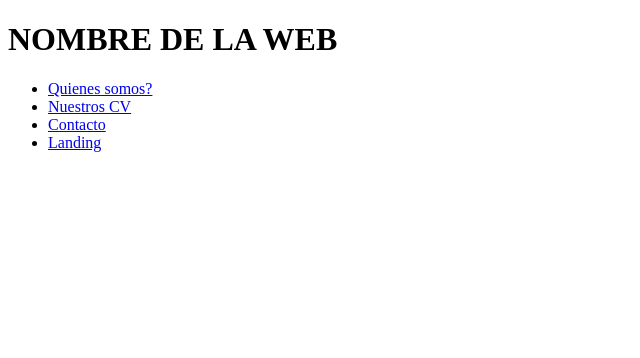
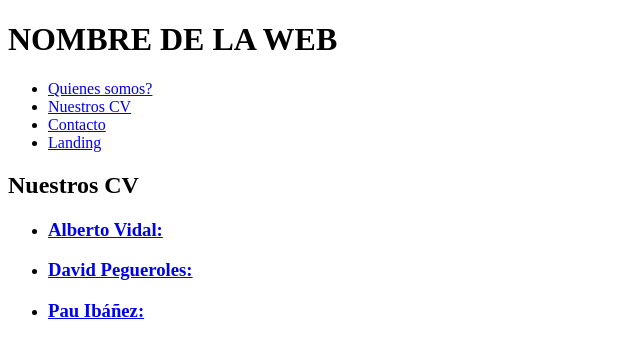
Before and after one commit to pauIbanez/HTML-Challenge01-DPA, a plain HTML site: page cv.html in a window 1280 px wide. Shown: the whole page, without its empty margins (0-640 px from the left). Drawn offline with Linux system fonts and the light colour scheme.

Commit message:
added links to each cv in cv.html

```diff
--- a/cv.html
+++ b/cv.html
@@ -17,5 +17,23 @@
         </ul>
       </nav>
     </header>
+    <main>
+      <h2>Nuestros CV</h2>
+      <ul>
+        <li>
+          <a href="https://alberto-vidal-cv.netlify.app/"
+            ><h3>Alberto Vidal:</h3>
+          </a>
+        </li>
+        <li>
+          <a href="https://w1ex3cv-david-pegueroles.netlify.app/"
+            ><h3>David Pegueroles:</h3>
+          </a>
+        </li>
+        <li>
+          <a href="https://pauhtml.netlify.app/"><h3>Pau Ibáñez:</h3> </a>
+        </li>
+      </ul>
+    </main>
   </body>
 </html>
```
